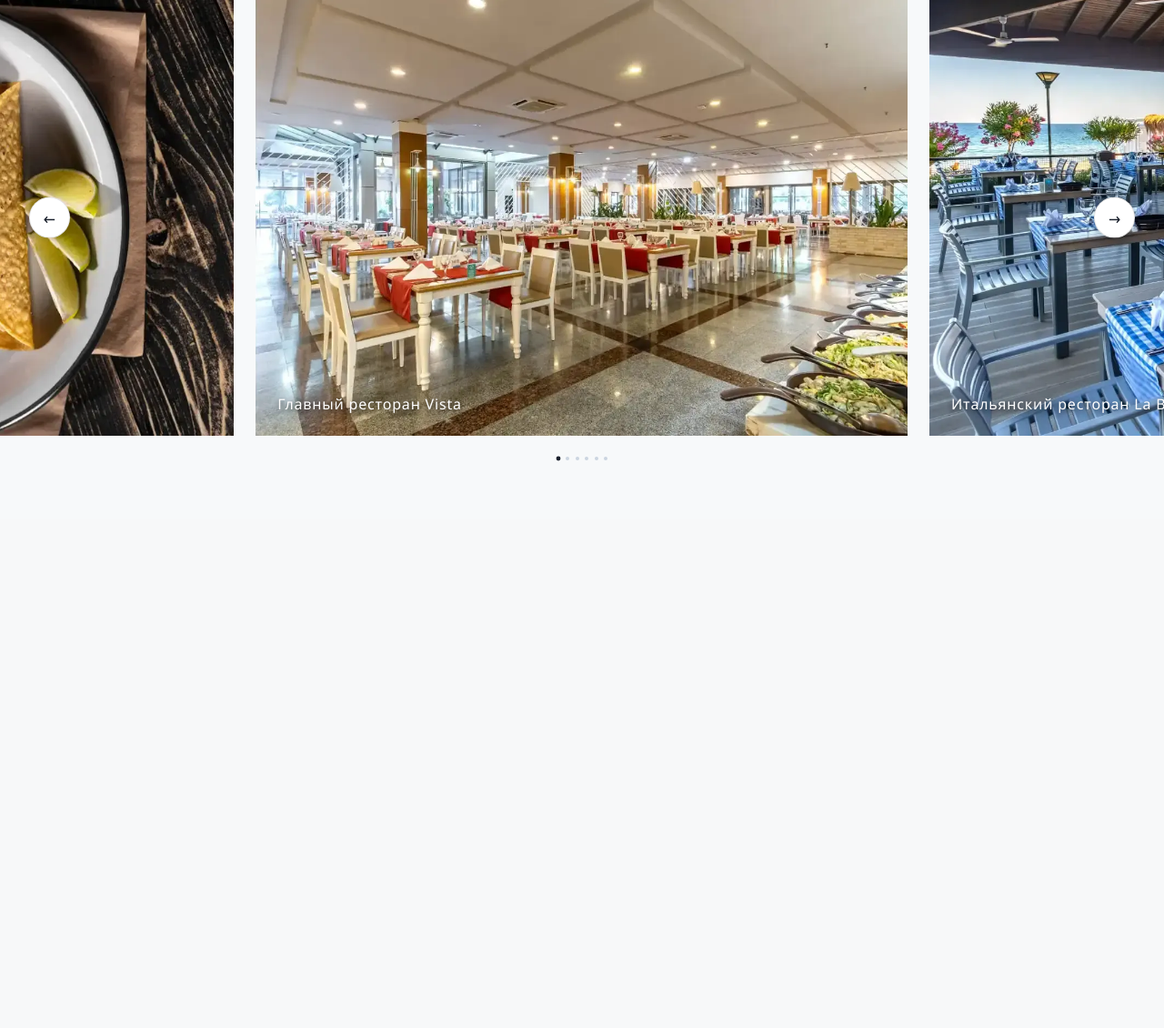
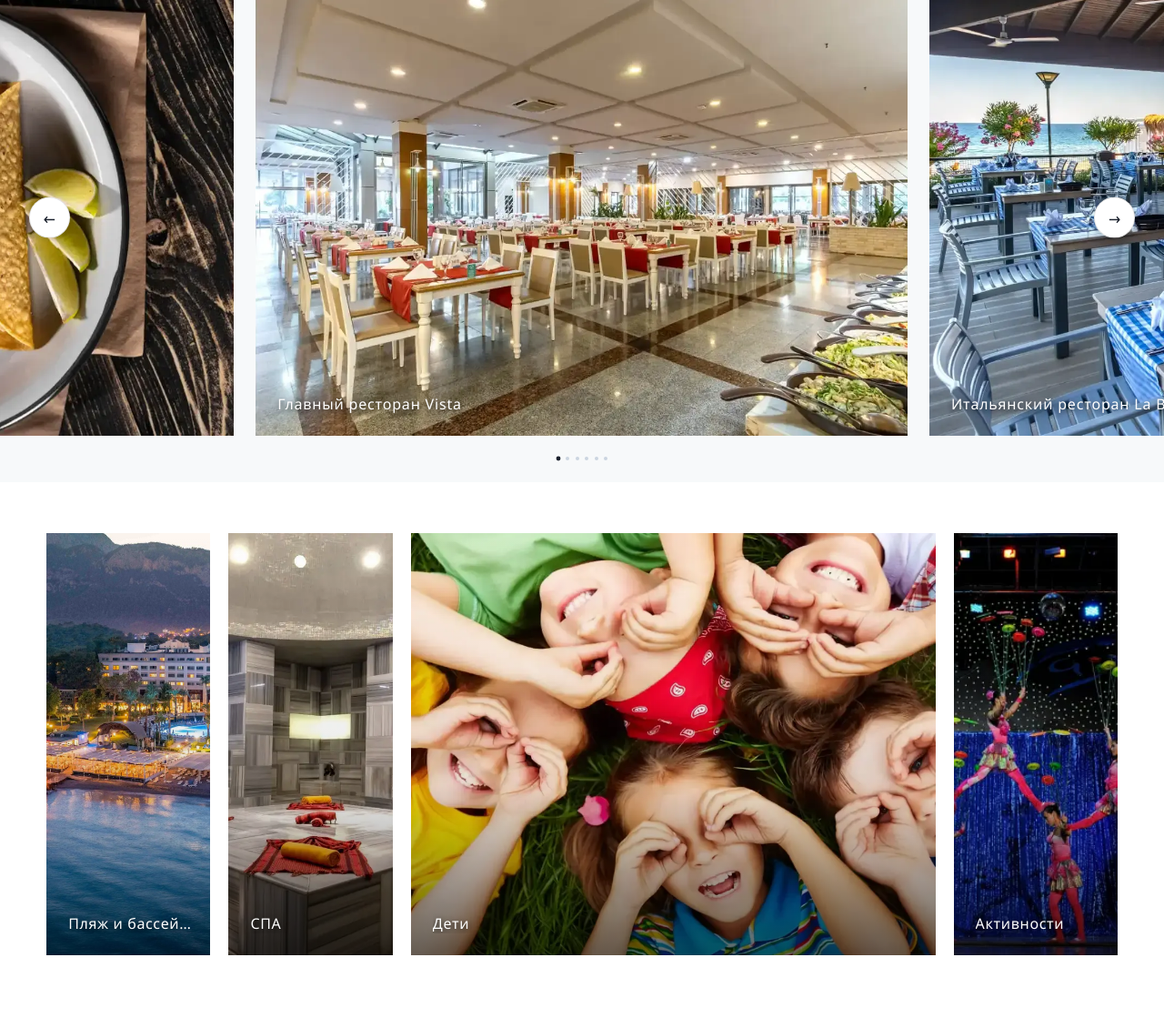
Before and after one commit to dmitry08-pyth/mirada_del_mar, a Python web app: template templates/index.html in a window 1280 px wide. Shown: the part 1465-2595 px from the top of the page at 91% size. Before the commit the page ends 1972 px from the top, so only its background shows below. Run offline with Jinja, Linux system fonts and the light colour scheme; the template is opened without the code that fills it, so the values that code supplies are empty.

Commit message:
almost ready index.html

```diff
--- a/static/script.js
+++ b/static/script.js
@@ -867,3 +867,26 @@ if (lightboxTriggers.length > 0) {
         }
     }, { passive: true });
 }
+
+/* ==========================================
+5. Витрина-аккордеон разделов на главной странице
+   ========================================== */
+document.querySelectorAll('.categories-accordion').forEach((accordion) => {
+    const panels = Array.from(accordion.querySelectorAll('.category-panel'));
+    if (panels.length === 0) return;
+
+    function setActivePanel(target) {
+        panels.forEach((panel) => {
+            panel.classList.toggle('active', panel === target);
+        });
+    }
+
+    panels.forEach((panel) => {
+        panel.addEventListener('mouseenter', () => {
+            setActivePanel(panel);
+        });
+        panel.addEventListener('focus', () => {
+            setActivePanel(panel);
+        });
+    });
+});
--- a/static/style.css
+++ b/static/style.css
@@ -371,6 +371,75 @@ header {
 .slider-dot.active {
     background-color: #1a202c;
     transform: scale(1.2);
+}
+
+/* ==========================================
+   Витрина-аккордеон остальных разделов (Главная)
+   ========================================== */
+.categories-showcase {
+    padding: 3.5rem 4vw 5rem 4vw;
+    background-color: #ffffff;
+}
+
+.categories-accordion {
+    display: flex;
+    gap: 1.25rem;
+    max-width: 92rem;
+    height: 29rem;
+    margin: 0 auto;
+}
+
+.category-panel {
+    position: relative;
+    flex: 1 1 0;
+    min-width: 0;
+    height: 100%;
+    overflow: hidden;
+    display: block;
+    text-decoration: none;
+    background-color: #e2e8f0;
+    transition: flex 0.55s cubic-bezier(0.25, 0.8, 0.25, 1);
+}
+
+/* Тёмный градиент снизу, чтобы белая подпись всегда хорошо читалась */
+.category-panel::after {
+    content: "";
+    position: absolute;
+    inset: 0;
+    background: linear-gradient(to top, rgba(0, 0, 0, 0.6) 0%, rgba(0, 0, 0, 0.08) 40%, transparent 100%);
+    pointer-events: none;
+}
+
+.category-panel.active {
+    flex: 3.2 1 0;
+}
+
+.category-panel img {
+    width: 100%;
+    height: 100%;
+    object-fit: cover;
+    display: block;
+    transition: transform 0.6s ease;
+}
+
+.category-panel.active img {
+    transform: scale(1.02);
+}
+
+.category-panel-caption {
+    position: absolute;
+    bottom: 1.5rem;
+    left: 1.5rem;
+    right: 1rem;
+    z-index: 2;
+    color: #ffffff;
+    font-size: 1rem;
+    font-weight: 400;
+    letter-spacing: 0.04rem;
+    white-space: nowrap;
+    overflow: hidden;
+    text-overflow: ellipsis;
+    text-shadow: 0 2px 6px rgba(0, 0, 0, 0.65);
 }
 
 /* ==========================================
@@ -978,6 +1047,35 @@ header {
         right: 0.8rem;
     }
 
+    /* Адаптив витрины-аккордеона на мобильных */
+    .categories-showcase {
+        padding: 2.5rem 1rem 3.5rem 1rem;
+    }
+
+    .categories-accordion {
+        display: grid;
+        grid-template-columns: repeat(2, 1fr);
+        height: auto;
+        gap: 0.75rem;
+    }
+
+    .category-panel,
+    .category-panel.active {
+        flex: none;
+        height: 14rem;
+    }
+
+    .category-panel.active img {
+        transform: none;
+    }
+
+    .category-panel-caption {
+        bottom: 0.9rem;
+        left: 0.9rem;
+        font-size: 0.9rem;
+        white-space: normal;
+    }
+
     /* Адаптив вкладок и одиночного слайдера на мобильных (на всю ширину экрана) */
     .category-tabs-section {
         padding-bottom: 3rem;
--- a/templates/index.html
+++ b/templates/index.html
@@ -112,6 +112,31 @@
       </div>
     </section>
 
+    <!-- ОСТАЛЬНЫЕ РАЗДЕЛЫ -->
+    <section class="categories-showcase">
+      <div class="categories-accordion">
+        <a href="D:/mirada_del_mar/templates/beach_and_pools/beach_and_pools.html" class="category-panel">
+          <img src="D:/mirada_del_mar/static/images/beach/beach-4.jpg" alt="Пляж и бассейны">
+          <span class="category-panel-caption">Пляж и бассейны</span>
+        </a>
+
+        <a href="D:/mirada_del_mar/templates/spa/spa.html" class="category-panel">
+          <img src="D:/mirada_del_mar/static/images/spa/spa-1.jpg" alt="СПА">
+          <span class="category-panel-caption">СПА</span>
+        </a>
+
+        <a href="D:/mirada_del_mar/templates/kids/kids.html" class="category-panel active">
+          <img src="D:/mirada_del_mar/static/images/kids/kids-1.jpg" alt="Дети">
+          <span class="category-panel-caption">Дети</span>
+        </a>
+
+        <a href="D:/mirada_del_mar/templates/activities/activities.html" class="category-panel">
+          <img src="D:/mirada_del_mar/static/images/activities/activities-6.jpg" alt="Активности">
+          <span class="category-panel-caption">Активности</span>
+        </a>
+      </div>
+    </section>
+
   </main>
   <script src="D:/mirada_del_mar/static/script.js"></script>
 </body>
```
Also changed, not shown: static/images/activities/activities-6.jpg (added).
